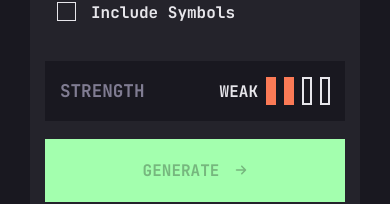
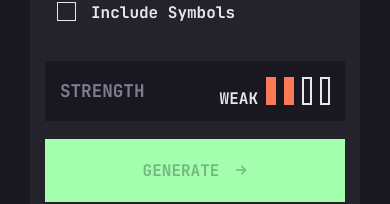
Before and after one commit to julianf97/password-generator, a React (Create React App) app: page / in a window 390 px wide. Shown: the part 425-629 px from the top of the page. Built offline with nearby package versions, Linux system fonts and the light colour scheme.

Commit message:
responsive

```diff
--- a/src/components/Generator/_generator.scss
+++ b/src/components/Generator/_generator.scss
@@ -110,7 +110,9 @@
                 p{
                     font-size: 1rem !important;
                     margin-right: 0px !important;
-                    margin-top: 2px;
+                    margin-top: 15px;
+
+
                 }
                 .contenedorBarras{
                     display: flex;
```
